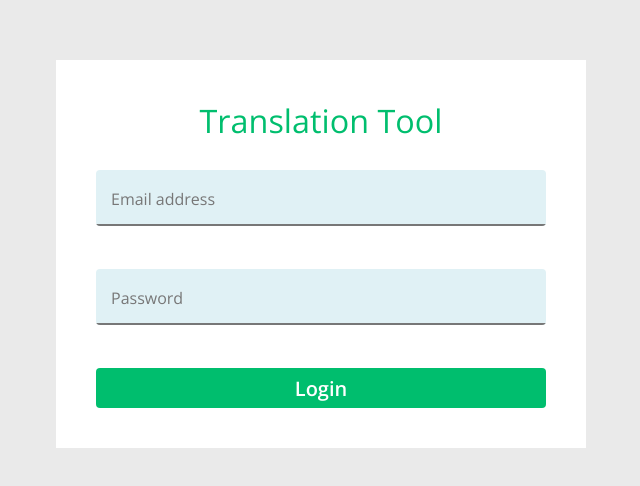
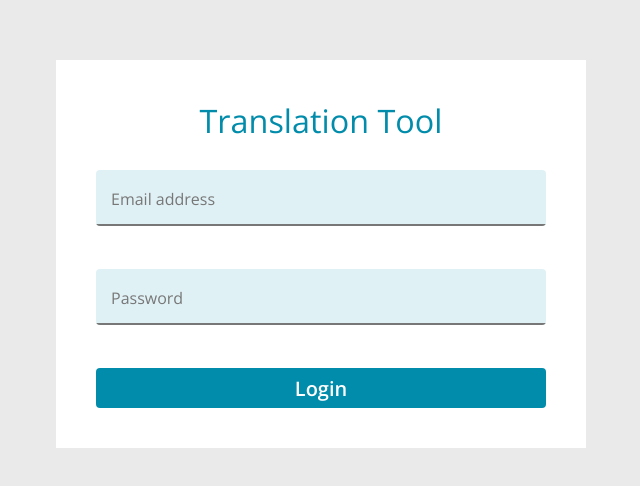
Before and after one commit to engineering-politicaldata/translation-tool, a Next.js app: page /auth/login in a window 1280 px wide. Shown: the part 130-616 px from the top of the page, without its empty margins (319-959 px from the left). Built offline with nearby package versions, Linux system fonts and the light colour scheme.

Commit message:
TT-45 | update the colour of login form button and text to blue

```diff
--- a/components/forms/login-form.tsx
+++ b/components/forms/login-form.tsx
@@ -31,6 +31,7 @@ const SignInComponent = styled.div`
                 .login-button {
                     color: #fff;
                     height: 40px;
+                    background: #008caa;
                 }
             }
         `}
@@ -96,7 +97,7 @@ export const LoginForm = () => {
                 {({ errors, submitForm }) => (
                     <div className='form-container'>
                         <div className='sign-in-heading'>
-                            <Typography variant='h4' color='primary'>
+                            <Typography variant='h4' color='secondary'>
                                 Translation Tool
                             </Typography>
                         </div>
```
